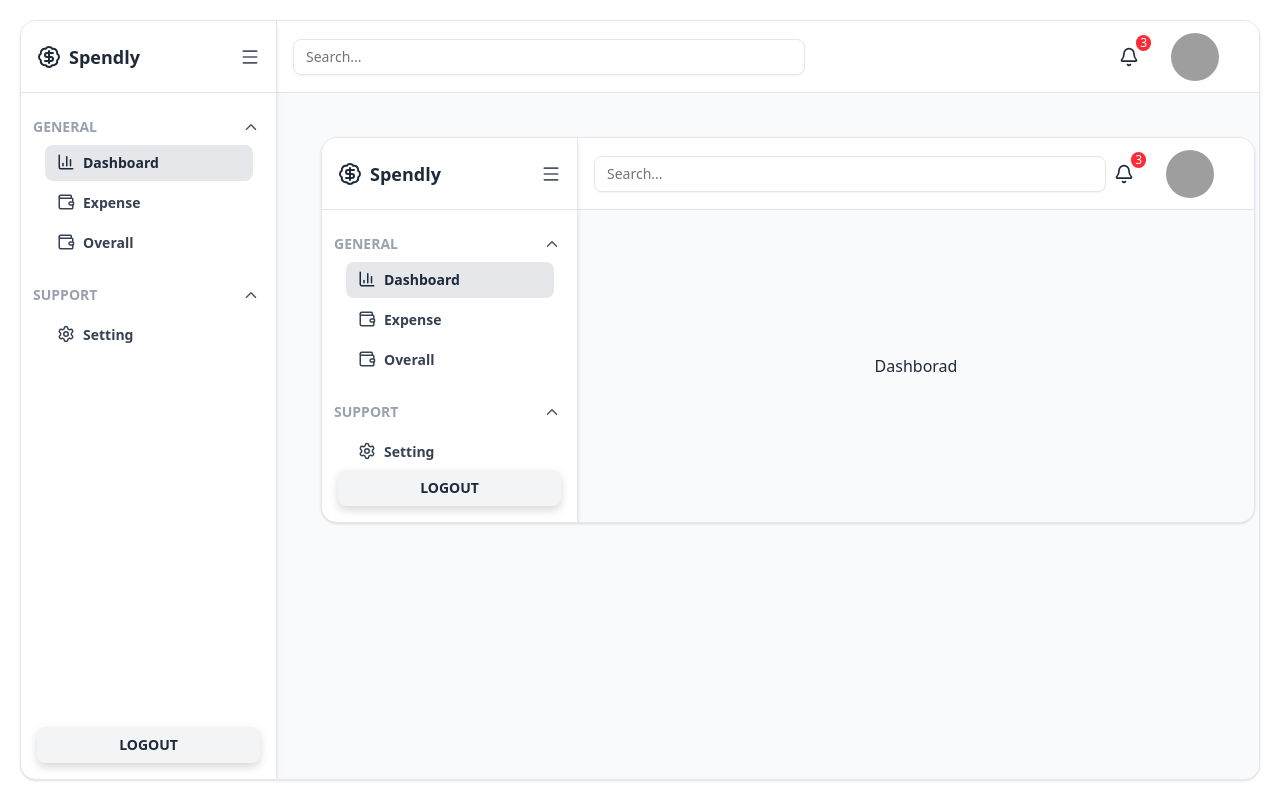
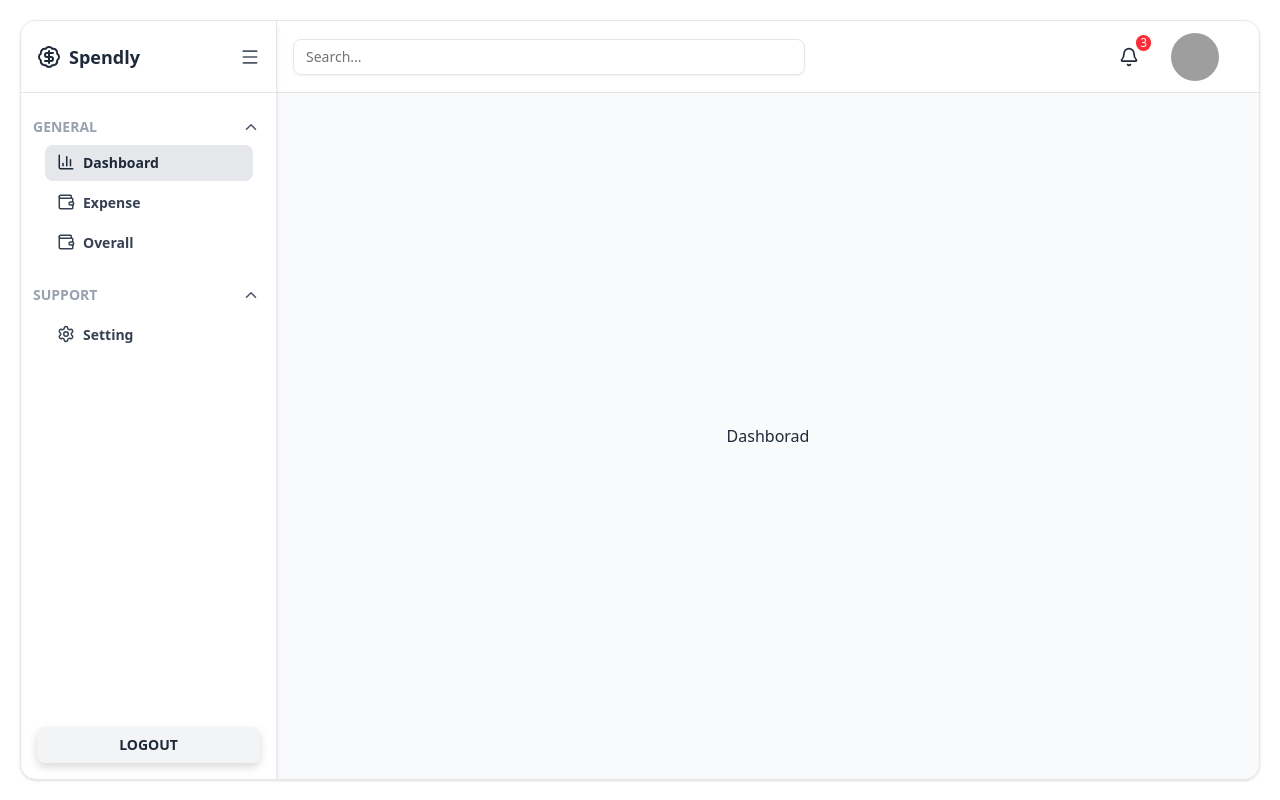
Before and after one commit to Teneieiza/spendly-frontend, a Next.js app: page /dashboard in a window 1280 px wide. Built offline with nearby package versions, Linux system fonts and the light colour scheme; grey boxes are pictures that could not be loaded.

Commit message:
Edit main app

```diff
--- a/app/layout.tsx
+++ b/app/layout.tsx
@@ -17,21 +17,10 @@ export const metadata: Metadata = {
   description: "Generated by create next app",
 };
 
-import Navbar from "@/components/layout/Navbar"
-import Sidebar from "@/components/layout/Sidebar"
-
 export default function RootLayout({ children }: { children: React.ReactNode }) {
   return (
     <html lang="en">
-      <body className={`${geistSans.variable} ${geistMono.variable} antialiased h-screen bg-white flex justify-center`}>
-        <div className="w-full max-h-screen m-5 bg-white border border-gray-200 shadow-sm rounded-2xl flex overflow-hidden">
-          <Sidebar />
-          <div className="flex-1 flex flex-col">
-            <Navbar />
-            <main className="p-6 bg-[#f9fafb] flex-1 overflow-hidden">{children}</main>
-          </div>
-        </div>
-      </body>
+      <body className={`${geistSans.variable} ${geistMono.variable} antialiased h-screen bg-white flex justify-center`}>{children}</body>
     </html>
   )
 }
--- a/app/page.tsx
+++ b/app/page.tsx
@@ -1,7 +1,5 @@
-export default function Home() {
-  return (
-    <div className="flex justify-center items-center h-full">
-      <h1>Test</h1>
-    </div>
-  );
+import { redirect } from 'next/navigation'
+
+export default function HomePage() {
+  redirect('/dashboard')
 }
```
